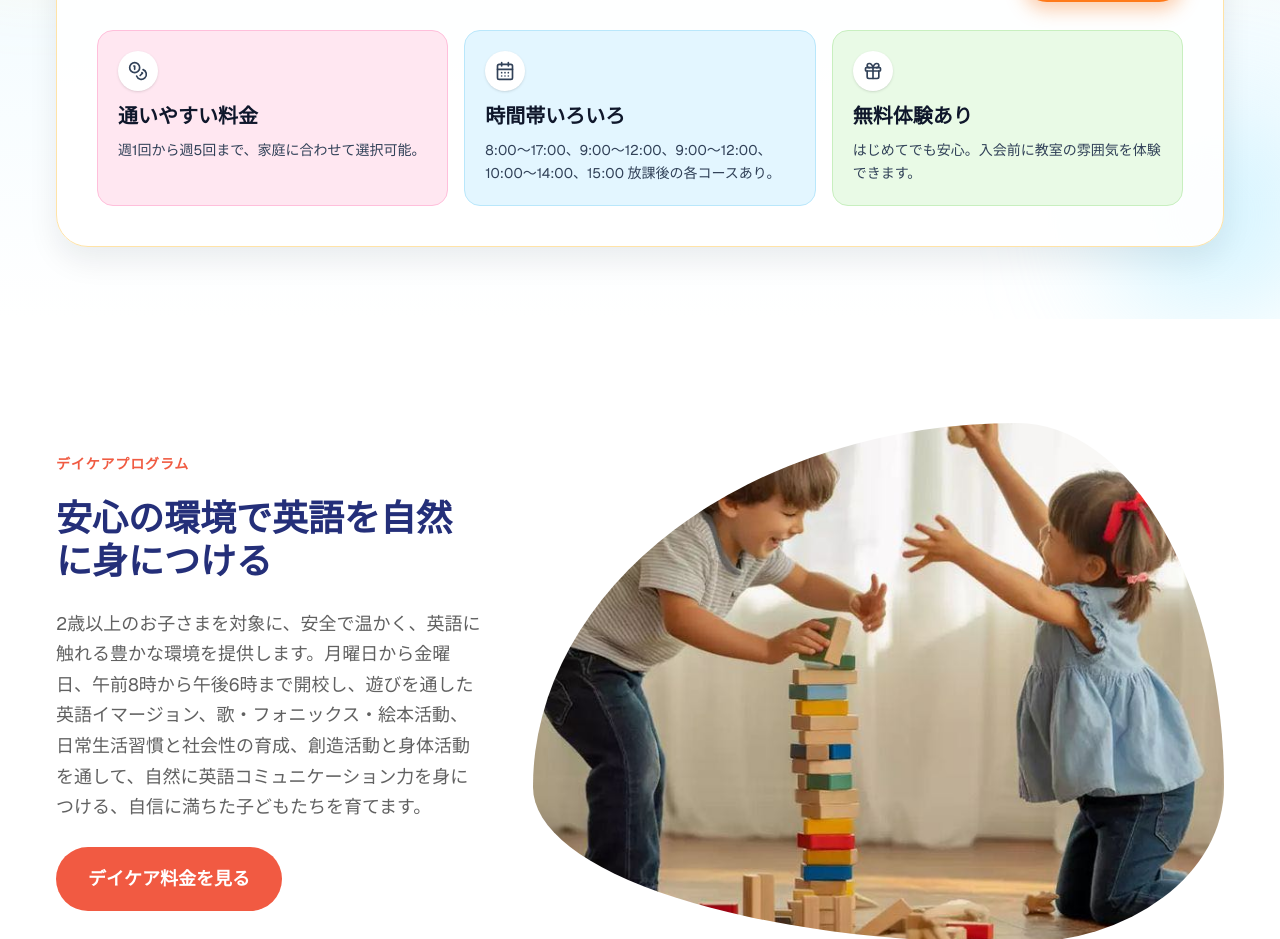
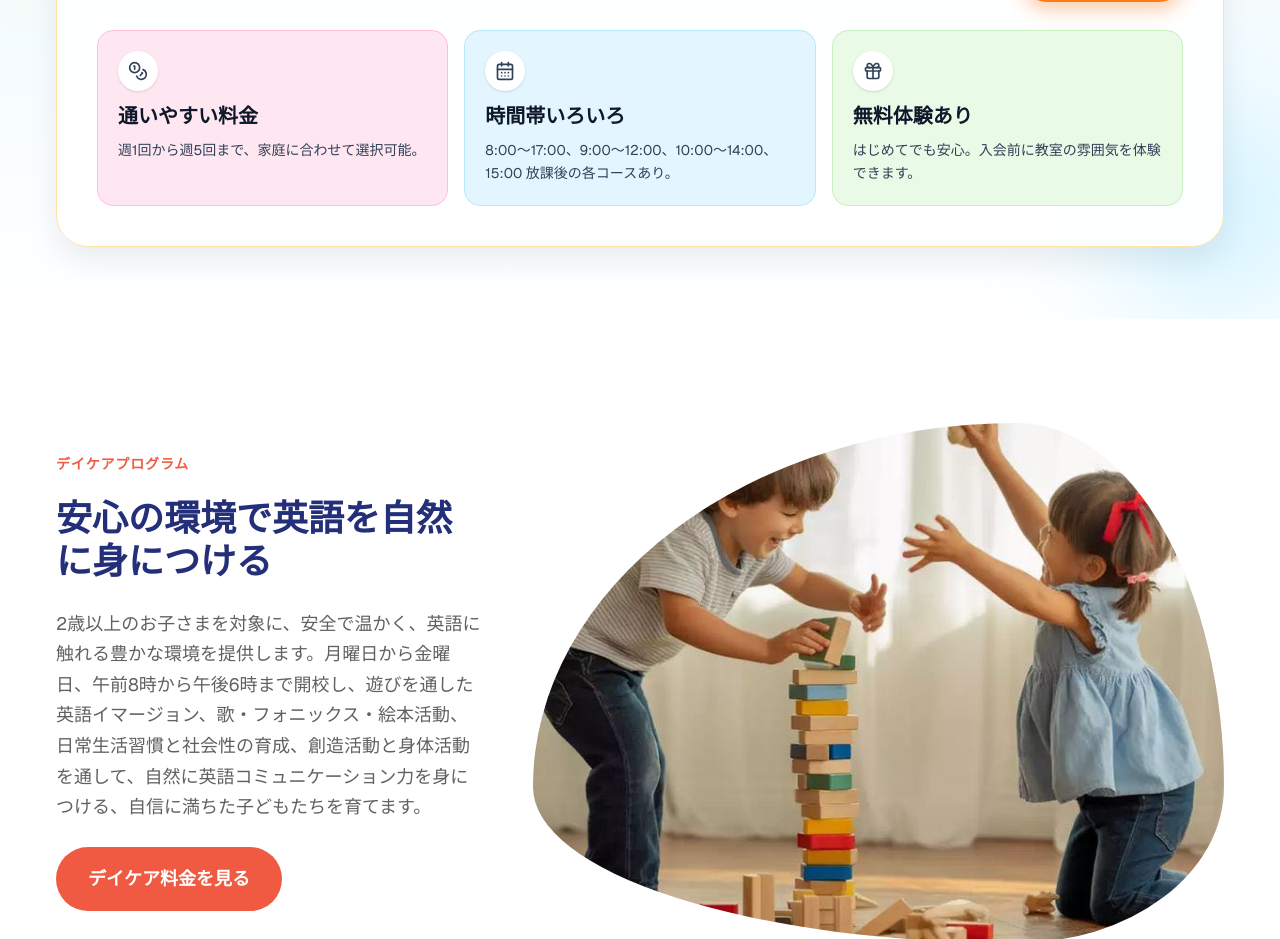
Before and after one commit to pjguitar15/namiki-school, a Next.js app: page / in a window 1280 px wide. Shown: the part 1520-2459 px from the top of the page. Built offline with nearby package versions, Linux system fonts and the light colour scheme; no server answers.

Commit message:
last na talga

```diff
--- a/app/components/Navbar.tsx
+++ b/app/components/Navbar.tsx
@@ -25,11 +25,14 @@ const Navbar = () => {
             sizes="44px"
             priority
           />
-          <div className="leading-tight hidden sm:block">
-            <p className="text-sm uppercase tracking-wide text-slate-500">
+          <div className="leading-tight">
+            <p className="text-sm font-semibold text-slate-900 sm:hidden">
+              Namiki English School
+            </p>
+            <p className="hidden text-sm uppercase tracking-wide text-slate-500 sm:block">
               Namiki English
             </p>
-            <p className="text-lg font-semibold text-slate-900">
+            <p className="hidden text-lg font-semibold text-slate-900 sm:block">
               ナミキイングリッシュスクール
             </p>
           </div>
--- a/app/components/PricingTeaserSection.tsx
+++ b/app/components/PricingTeaserSection.tsx
@@ -26,7 +26,7 @@ const PricingTeaserSection = () => {
             {
               icon: LuCalendarDays,
               title: '時間帯いろいろ',
-              text: '8:00〜17:00、9:00〜12:00、9:00〜12:00、10:00〜14:00、15:00 放課後の各コースあり。',
+              text: '8:00〜17:00、9:00〜12:00、10:00〜14:00、15:00 放課後の各コースあり。',
             },
             {
               icon: LuGift,
@@ -50,7 +50,7 @@ const PricingTeaserSection = () => {
             {
               icon: LuCalendarDays,
               title: 'Multiple time slots',
-              text: 'Includes 8:00-17:00 / 9:00-12:00 / 9:00-12:00 / 10:00-14:00, plus after-school options from 15:00.',
+              text: 'Includes 8:00-17:00 / 9:00-12:00 / 10:00-14:00, plus after-school options from 15:00.',
             },
             {
               icon: LuGift,
```
